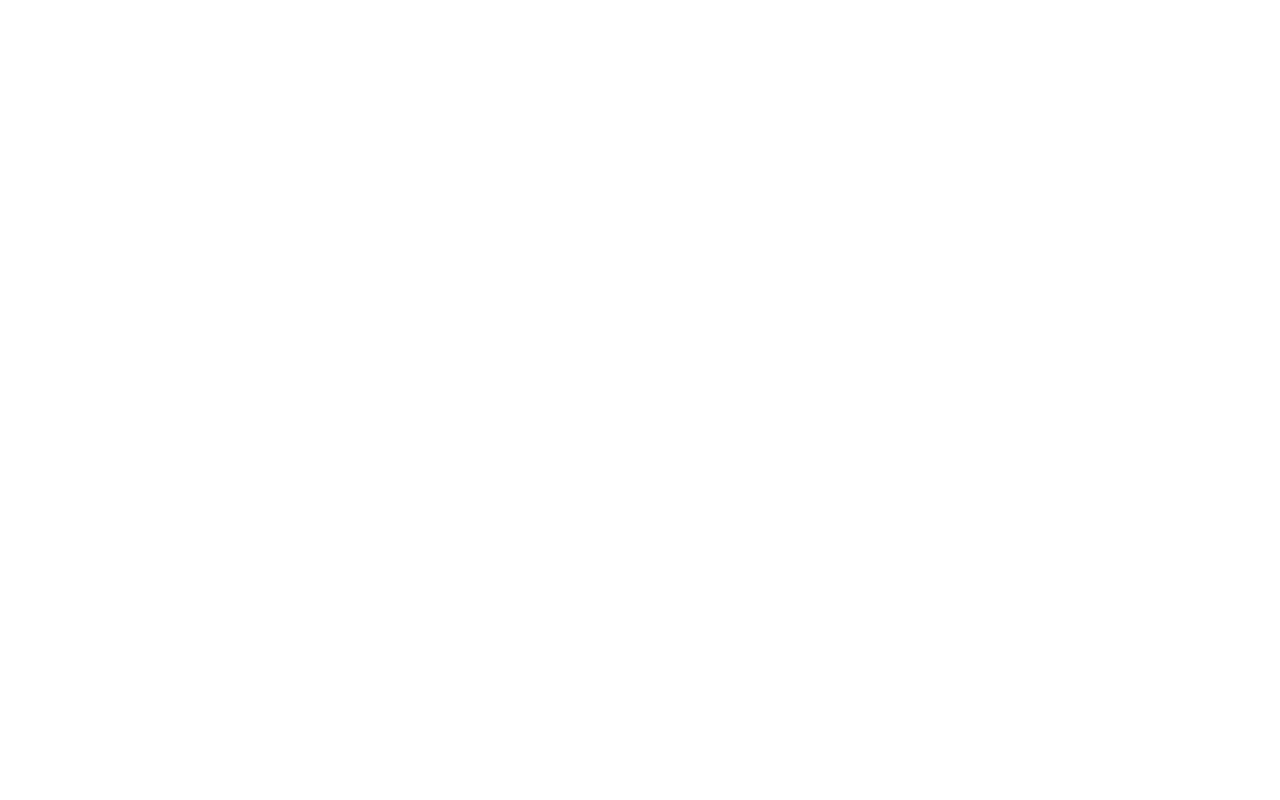
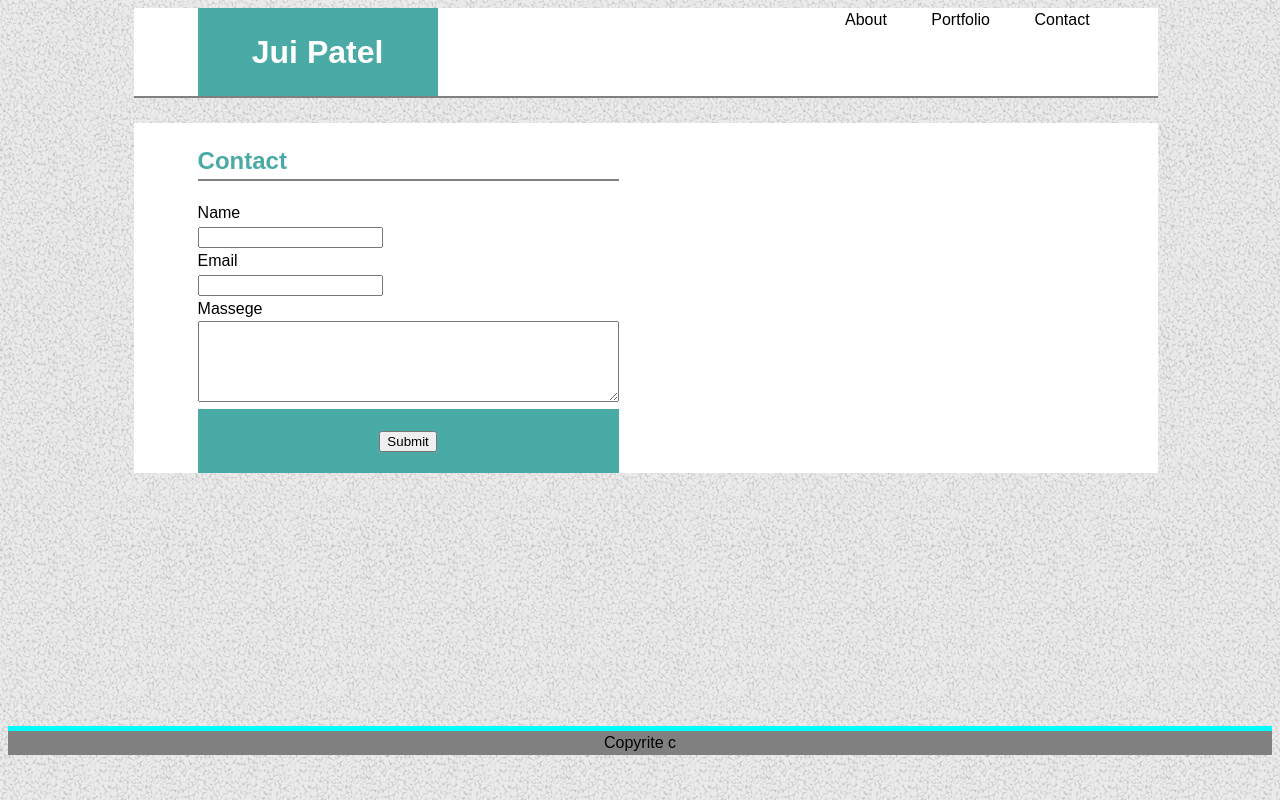
Before and after one commit to juiamin/homework_git, a plain HTML site: page contact.html in a window 1280 px wide. Drawn offline with Linux system fonts and the light colour scheme.

Commit message:
adding contact.html file

```diff
--- a/assets/css/style.css
+++ b/assets/css/style.css
@@ -1,16 +1,101 @@
+ /* *{
+    box-sizing: border-box;
+}
+ */
+
+
+
+
 body{
     background-color: white;
     font-family: Arial, Helvetica, sans-serif;
-    background-image: url(../images/background_img.png);
-    /* line-height: 1.5;  */
+    background-image: url(../images/gravel.png);
+    line-height: 1.5;
 }
+
+/* header{
+    background-color:white;
+    border-bottom: 2px solid grey;
+} */
+
+
+
+
+.flex-container{
+    /* width: 90%;
+    margin: 0 auto;
+    display: flex;
+    justify-content: space-between; */
+
+  display: flex;
+   flex-wrap: wrap;
+   width: 960px;
+   background-color:white;
+   padding-left: 5%;
+
+   margin: 0 auto;
+   margin-left: 10%;
+   margin-bottom: 2%;
+   border-bottom: 2px solid grey;
+
+
+    /* background-color:white;
+   border-bottom: 2px solid grey;  */
+}
+
+
+ .left-column{
+    width: 25%;
+
+}
+
+.color-headed{
+
+    background-color: #4aaaa5;
+
+    color: white;
+    padding: 20px;
+    margin-bottom: 0%;
+    margin-top:0% ;
+    text-align: center;
+
+
+}
+
+ .right-column{
+    width: 70%;
+   text-align: right;
+   /* width: 90%;
+   margin: 0 auto;
+   display: flex;
+   justify-content: space-between; */
+
+}
+
+nav{
+    align-content: center;
+}
+
+nav a{
+    color: black;
+    text-decoration: none;
+    padding: 0px 20px;
+    text-align: center;
+    margin-bottom: 0%;
+
+}
+
+
+
 .container{
     width: 960px;
-    margin: 0 auto;
+    margin-top: 2%;
     margin-left: 10% ;
+    display: flex;
+    flex-wrap: wrap;
     background-color:white;
-    padding-left: 5%;
-    float: left;
+     padding-left: 5%;
+
     margin-bottom: 20%;
     border: grey;
 
@@ -19,44 +104,38 @@ body{
 }
 h2{
     color: #4aaaa5;
+    border-bottom: 2px solid grey;
 
-}
-.flex-container{
-    display: flex;
-    flex-wrap: wrap;
-    width: 960px;
-    background-color:white;
-    padding-left: 5%;
-    float: left;
-    margin: 0 auto;
-    margin-left: 10%;
-    margin-bottom: 2%;
-    border: grey;
-}
 
-.left-column{
-    width: 25%;
-
-}
-.right-column{
-    width: 70%;
-    text-align: right;
-}
-.color-headed{
-
-    background-color: #4aaaa5;
-    color: white;
-    padding: 20px;
-    text-align: center;
 
 }
 
+
 .bio_img {
     width: 200px;
-    float: left;
+    /* float: left; */
     margin: 2%;
 }
 
 /* .container-bottom{
     background-color: grey;
      */
+.container2{
+
+    background-color:grey;
+    text-align: center;
+
+    border-top: 5px solid cyan;
+}
+
+.color-button{
+
+    background-color: #4aaaa5;
+
+    color: white;
+    padding: 20px;
+    margin-bottom: 0%;
+    margin-top:0% ;
+    text-align: center;
+
+}
--- a/contact.html
+++ b/contact.html
@@ -0,0 +1,75 @@
+<!DOCTYPE html>
+<html lang="en">
+
+<head>
+    <meta charset="UTF-8">
+    <meta name="viewport" content="width=device-width, initial-scale=1.0">
+    <meta http-equiv="X-UA-Compatible" content="ie=edge">
+
+    <title>Contact-page</title>
+
+    <link rel="stylesheet" href="assets/css/style.css">
+
+</head>
+
+<body>
+    <header class="flex-container">
+
+    <div class="left-column">
+
+        <h1 class="color-headed">Jui Patel</h1>
+
+         </div>
+
+        <div class="right-column">
+        <nav>
+            <a href="#">About</a>
+            <a href="portfolio.html">Portfolio</a>
+            <a href="contact.html">Contact</a>
+        </nav>
+    </div>
+    </header>
+
+
+    <div class="container">
+
+
+        <section class="main-content">
+
+            <h2>Contact</h2>
+            <form>
+              <div>
+                <label for="myName">Name</label><br>
+                <input type="text" name="myName" id="myName">
+              </div>
+              <div>
+                  <label for="email">Email</label><br>
+                  <input type="text" name="email" id="email">
+                </div>
+
+                <div>
+                  <label for="massege">Massege</label><br>
+                  <textarea name="massege" id="massege" cols="50" rows="5"></textarea>
+                </div>
+
+                <div class="color-button">
+                  <input type="submit" value="Submit">
+                </div>
+            </form>
+
+
+        </section>
+    </div>
+
+
+    <div class="container2">
+        <!-- <section > -->
+
+        <footer>Copyrite c</footer>
+        <!--
+        </section> -->
+    </div>
+
+</body>
+
+</html>
```
Also changed, not shown: index.html (+14 -14 lines), assets/images/gravel.png (added).
